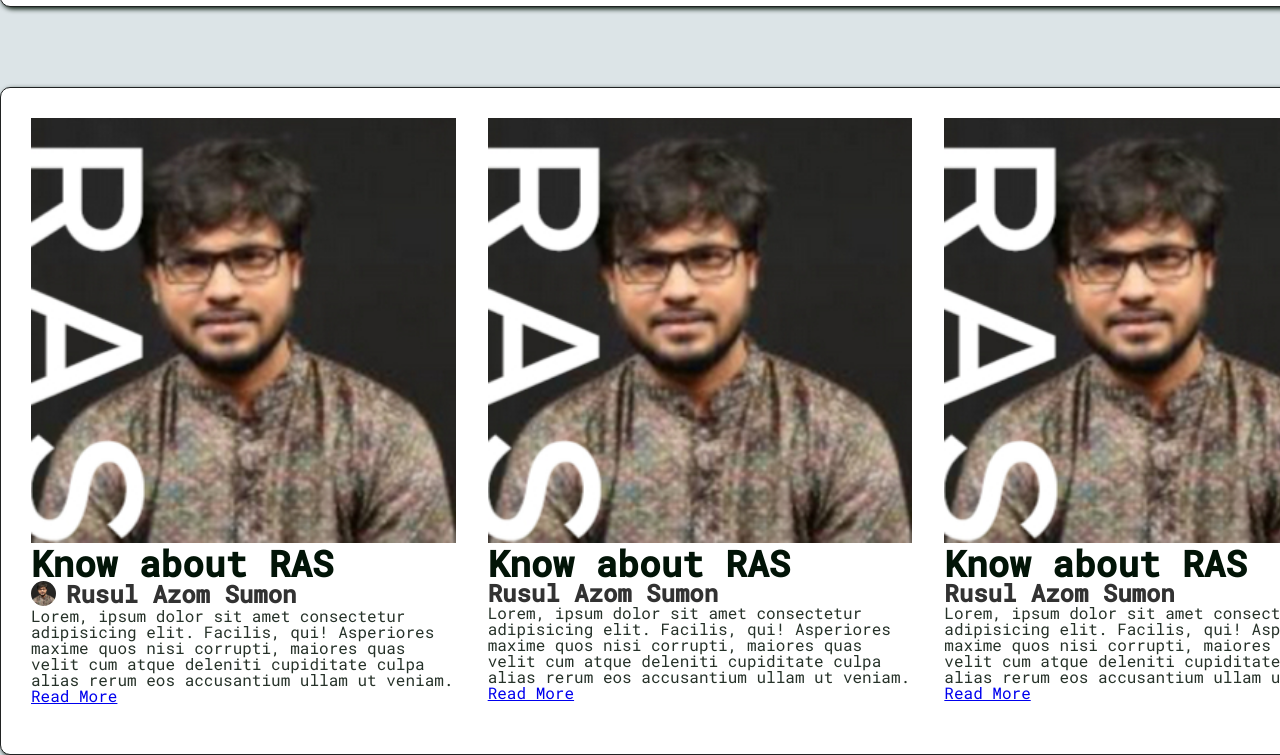
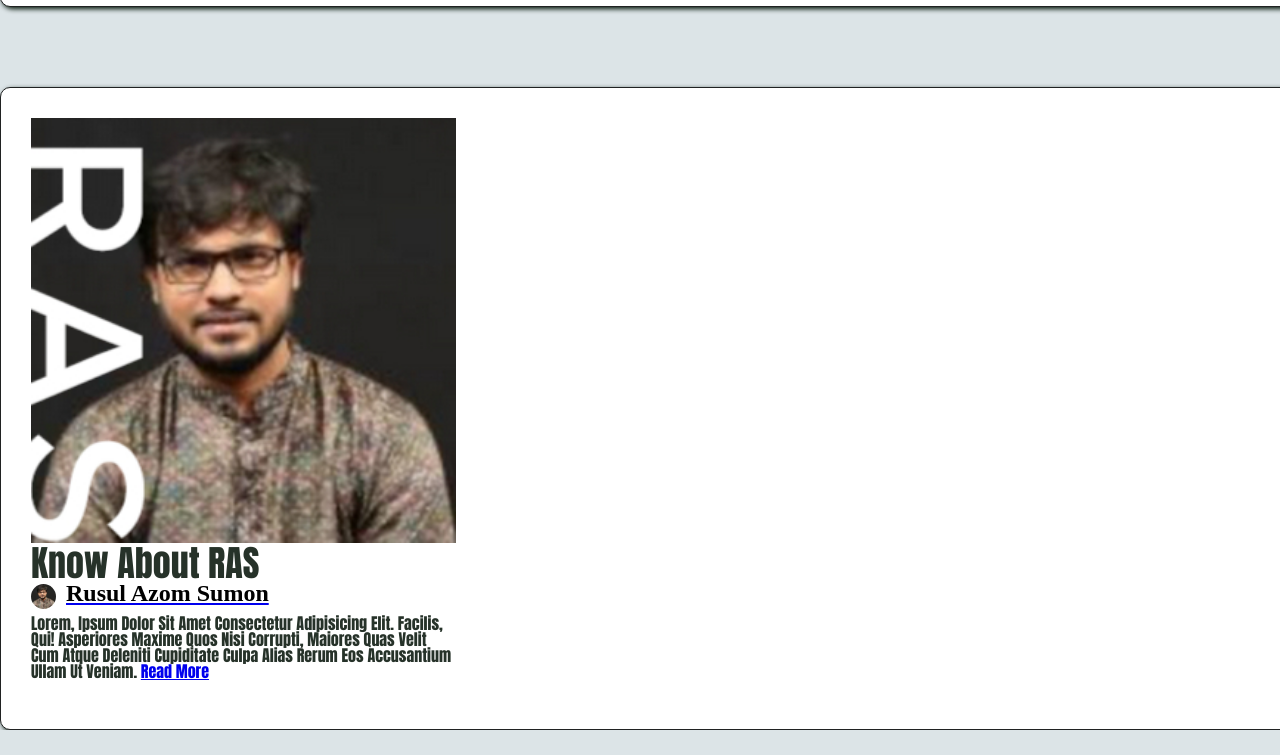
Before and after one commit to rusulazomsumon/ras-portfolio, a plain HTML site: page index.html in a window 1280 px wide. Shown: the part 2945-3700 px from the top of the page. After the commit the page ends 3675 px from the top, so only its background shows below. Drawn offline with nearby package versions, Linux system fonts and the light colour scheme; a web font is replaced by a local one.

Commit message:
blog update

```diff
--- a/index.html
+++ b/index.html
@@ -8,7 +8,9 @@
     <link rel="shortcut icon" href="./media/rusulAzomSumonOfficialFavicon.jpg" type="image/x-icon">
     <link rel="preconnect" href="https://fonts.googleapis.com">
     <link rel="preconnect" href="https://fonts.gstatic.com" crossorigin>
-    <link href="https://fonts.googleapis.com/css2?family=Krona+One&family=Roboto+Mono:wght@400;500&family=Roboto+Slab&display=swap" rel="stylesheet">
+    <link rel="preconnect" href="https://fonts.googleapis.com">
+<link rel="preconnect" href="https://fonts.gstatic.com" crossorigin>
+<link href="https://fonts.googleapis.com/css2?family=Anton&family=Cormorant+SC:wght@300;600&family=Krona+One&family=Roboto+Mono:wght@400;500&family=Roboto+Slab&display=swap" rel="stylesheet">
     <link rel="stylesheet" href="./styles/reset.css">
     <link rel="stylesheet" href="./styles/style.css">
 
@@ -383,51 +385,11 @@
                                         <div class="autor-icon">
                                             <img src="./media/rusulAzomSumonOfficial.webp" alt="">
                                         </div>
-                                        <h3 >Rusul Azom Sumon</h3>
-                                    </div>
-
-                                </div>
-                                <div class="blog-item-detail-area">
-                                    <p>
-                                        Lorem, ipsum dolor sit amet consectetur adipisicing elit. Facilis, qui!
-                                        Asperiores maxime quos nisi corrupti, maiores quas velit cum atque deleniti
-                                        cupiditate culpa alias rerum eos accusantium ullam ut veniam. <a href="#">Read More</a>
-                                    </p>
-                                </div>
-                            </div>
-
-                            <div class="blog-item">
-                                <div class="blog-image-area">
-                                    <div class="blog-image-holder">
-                                        <img src="./media/rusulAzomSumonOfficialFavicon.jpg" alt="ra sumon">
-                                    </div>
-                                </div>
-                                <div class="blog-title-info">
-                                    <h1>Know about RAS </h1>
-                                    <div class="blog-author-info">
-                                        <h3 class="author-name">Rusul Azom Sumon</h3>
-                                    </div>
-
-                                </div>
-                                <div class="blog-item-detail-area">
-                                    <p>
-                                        Lorem, ipsum dolor sit amet consectetur adipisicing elit. Facilis, qui!
-                                        Asperiores maxime quos nisi corrupti, maiores quas velit cum atque deleniti
-                                        cupiditate culpa alias rerum eos accusantium ullam ut veniam. <a href="#">Read More</a>
-                                    </p>
-                                </div>
-                            </div>
-
-                            <div class="blog-item">
-                                <div class="blog-image-area">
-                                    <div class="blog-image-holder">
-                                        <img src="./media/rusulAzomSumonOfficialFavicon.jpg" alt="ra sumon">
-                                    </div>
-                                </div>
-                                <div class="blog-title-info">
-                                    <h1>Know about RAS </h1>
-                                    <div class="blog-author-info">
-                                        <h3 class="author-name">Rusul Azom Sumon</h3>
+                                        <div class="blog-author-info">
+                                            <a href="#">
+                                                <h3 class="author-name">Rusul Azom Sumon</h3>
+                                            </a>
+                                        </div>
                                     </div>
 
                                 </div>
@@ -441,6 +403,8 @@
                             </div>
 
 
+
+
                         </div>
                     </section>
                 </div>
--- a/styles/style.css
+++ b/styles/style.css
@@ -502,17 +502,21 @@ nav{
 .blog-item img{
     width: 100%;
     height: 20%;
+    cursor: pointer;
 }
 .blog-title-info h1{
     font-size: 36px;
-    font-weight: bolder;
-    color:#021407;
+    font-weight: 400;
+    font-family: 'Anton', sans-serif;
+    text-transform: capitalize;
+    color: #263229;
 }
 .blog-author-info h3{
+    margin-bottom: 10px;
     font-size: 24px;
+    font-family: 'Cormorant SC', serif;
     font-weight: 600;
     color: #000000;
-    opacity: 80%;
 }
 .blog-author-info{
     display: flex;
@@ -524,6 +528,12 @@ nav{
     width: 25px;
     border-radius: 50%;
 
+}
+.blog-item-detail-area{
+    font-size: 16px;
+    font-family: 'Anton', sans-serif;
+    text-transform: capitalize;
+    color: #263229;
 }
 /*
 TODO: Internal Page linking trasalation speed smooth
```
